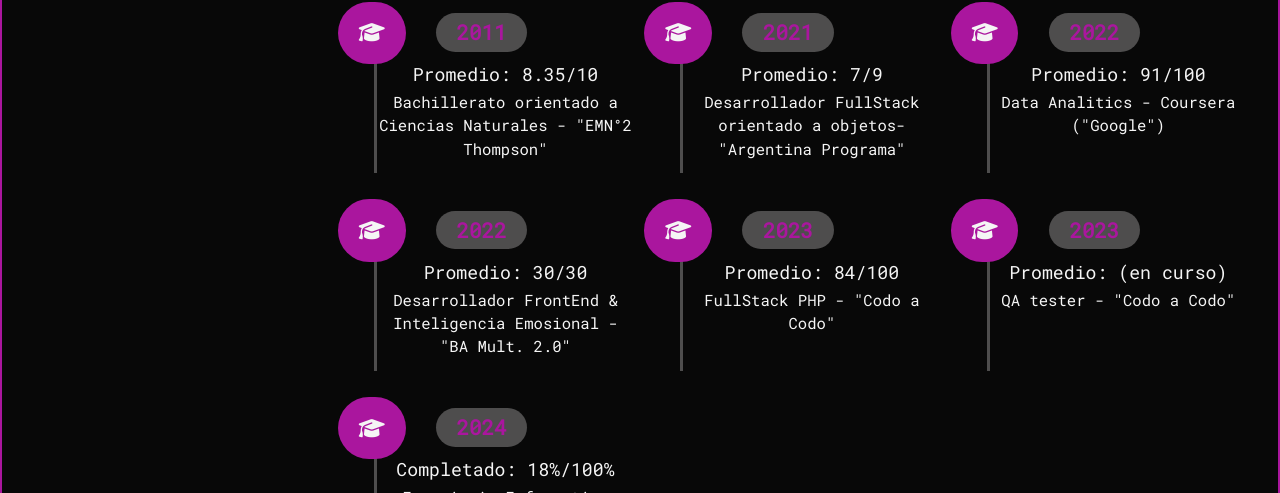
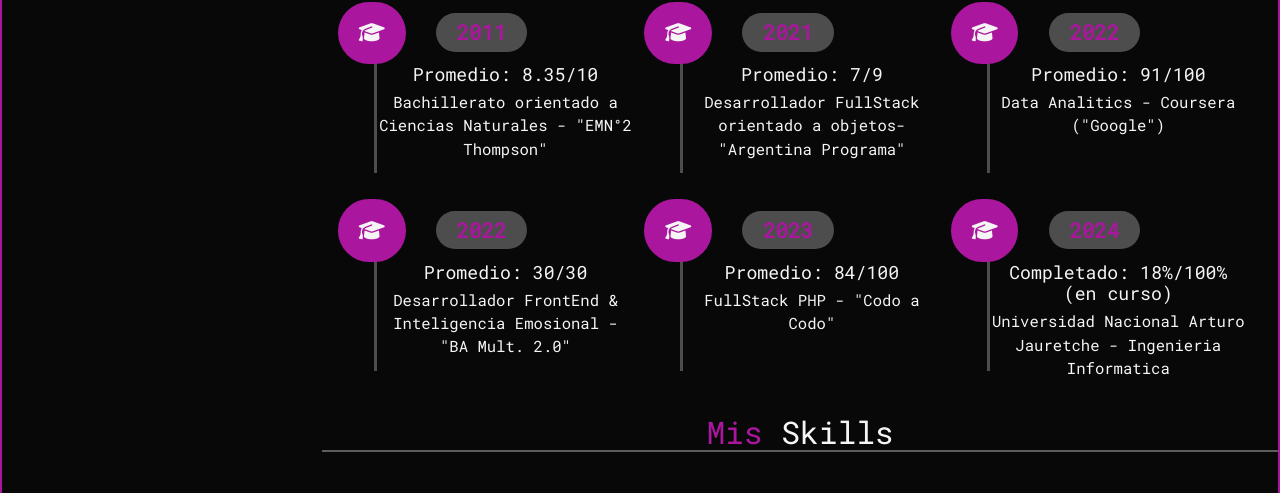
Before and after one commit to Melhulandia/port-folio-con-proyectos-incluidos, a plain HTML site: page index.html in a window 1280 px wide. Shown: the part 1791-2284 px from the top of the page. Drawn offline with nearby package versions, Linux system fonts and the light colour scheme.

Commit message:
index.html

```diff
--- a/index.html
+++ b/index.html
@@ -198,17 +198,11 @@
     <h3>Promedio: 84/100</h3>
     <p>FullStack PHP - "Codo a Codo"</p>
    </div>
-   <div class="box">
-    <i class="fa fa-graduation-cap"></i>
-    <span><b>2023</b></span>
- <h3>Promedio: (en curso)</h3>
- <p>QA tester - "Codo a Codo"</p>
-</div>
        <div class="box">
        <i class="fa fa-graduation-cap"></i>
        <span><b>2024</b></span>
-    <h3>Completado: 18%/100%</h3>
-    <p>Ingenieria Informatica</p>
+    <h3>Completado: 18%/100% (en curso)</h3>
+    <p>Universidad Nacional Arturo Jauretche - Ingenieria Informatica</p>
    </div>
    </div>
 </section>
```
